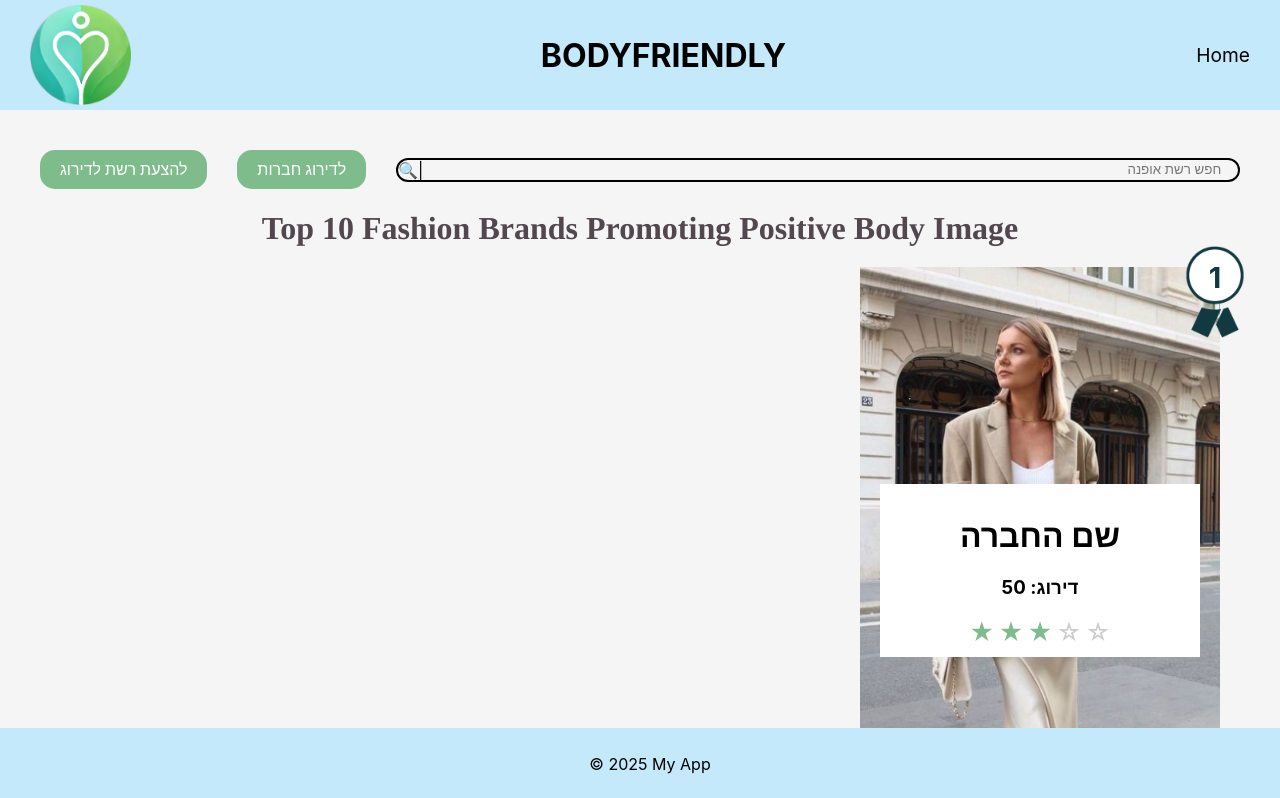
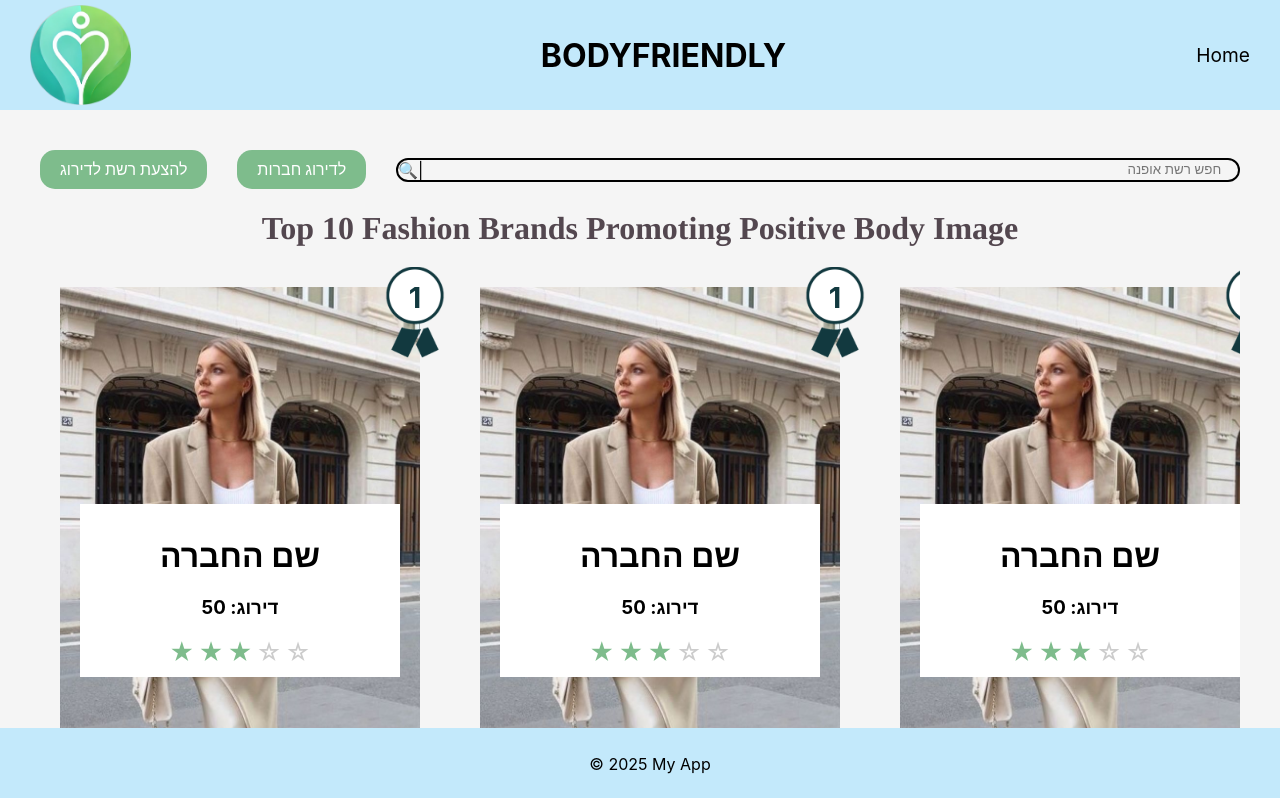
Before and after one commit to EladBet/BeSafeTeam6, a React (Vite) app in the folder client/: page / in a window 1280 px wide. Shown: the top 798 px of the page. Built offline with nearby package versions, Linux system fonts and the light colour scheme.

Commit message:
create scrollbar

```diff
--- a/client/src/pages/HomePage/Home.module.css
+++ b/client/src/pages/HomePage/Home.module.css
@@ -16,3 +16,25 @@
   justify-content: space-between;
   align-items: center;
 }
+
+.brands {
+  display: flex;
+  gap: 20px;
+  overflow-x: auto;
+  width: 100%;
+  padding: 20px 0;
+  align-items: stretch;
+}
+
+.brands::-webkit-scrollbar {
+  height: 8px; /*height of the scrollbar*/
+}
+
+.brands::-webkit-scrollbar-thumb {
+  background: #888;
+  border-radius: 10px;
+}
+
+.brands::-webkit-scrollbar-thumb:hover {
+  background: #555;
+}
--- a/client/src/pages/HomePage/HomePage.jsx
+++ b/client/src/pages/HomePage/HomePage.jsx
@@ -25,7 +25,19 @@ const Home = () => {
 
       <h1 className={styles.headline}>Top 10 Fashion Brands Promoting Positive Body Image</h1>
 
-      <Brand/>
+      <div className={styles.brands}>
+        <Brand/>
+        <Brand/>
+        <Brand/>
+        <Brand/>
+        <Brand/>
+        <Brand/>
+        <Brand/>
+        <Brand/>
+        <Brand/>
+        <Brand/>
+      </div>
+
       {/* todo: create brand context */}
     </div>
   );
```
